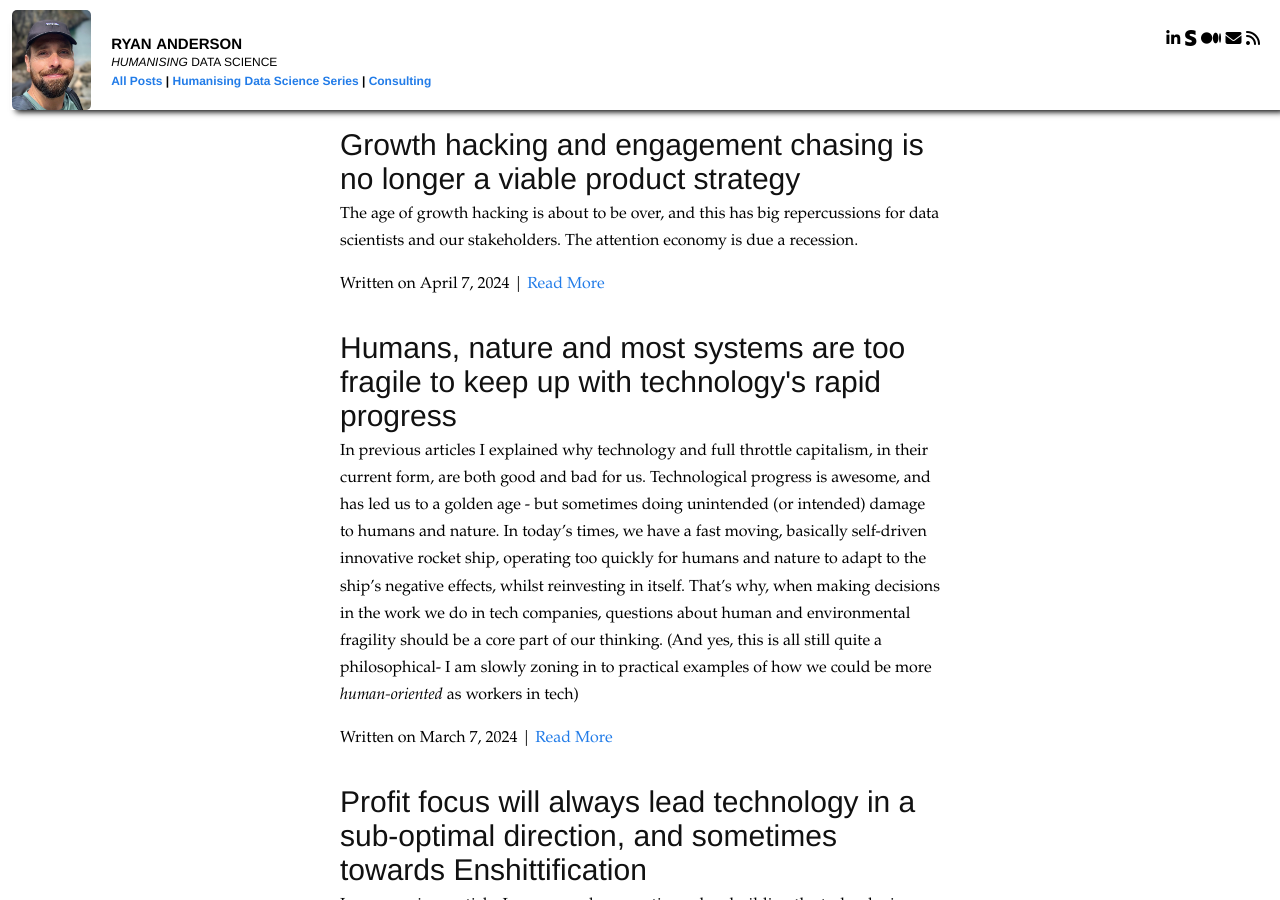
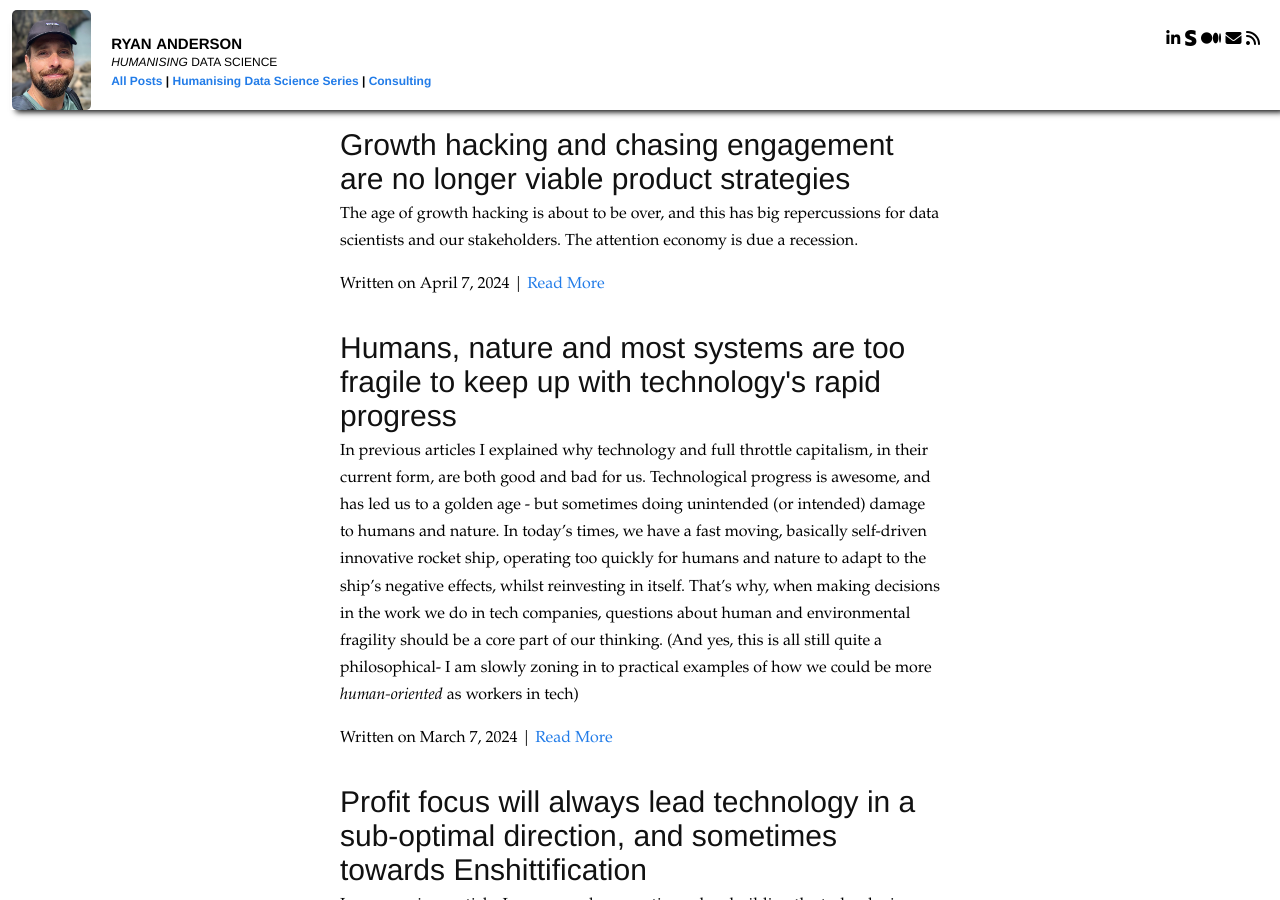
Before and after one commit to ryan-anderson-ds/ryan-anderson-ds.github.io, a Jekyll site: the page built from index.html, in a window 1280 px wide and 900 px high. Built offline with Jekyll 4.4.1, drawn with Linux system fonts in a browser that asks for light colours.

Commit message:
growth hacking

```diff
--- a/_posts/2024-04-07-Growth-hacking.md
+++ b/_posts/2024-04-07-Growth-hacking.md
@@ -1,6 +1,6 @@
 ---
 layout: post
-title: Growth hacking and engagement chasing is no longer a viable product strategy
+title: Growth hacking and chasing engagement are no longer viable product strategies
 type: insights
 ---
 
--- a/humanisingds.md
+++ b/humanisingds.md
@@ -50,7 +50,7 @@ Starting off philosophical and tech-wide:
 
 
 Getting into the nitty-gritty, data science and management world:
-- [Growth hacking and engagement chasing is no longer a viable product strategy](/posts/Growth-hacking)
+- [Growth hacking and chasing engagement are no longer viable product strategies](/posts/Growth-hacking)
 - Still to come:
   - Time windows of metrics and company performance matters more than we care to admit
   - Bias in data
```
